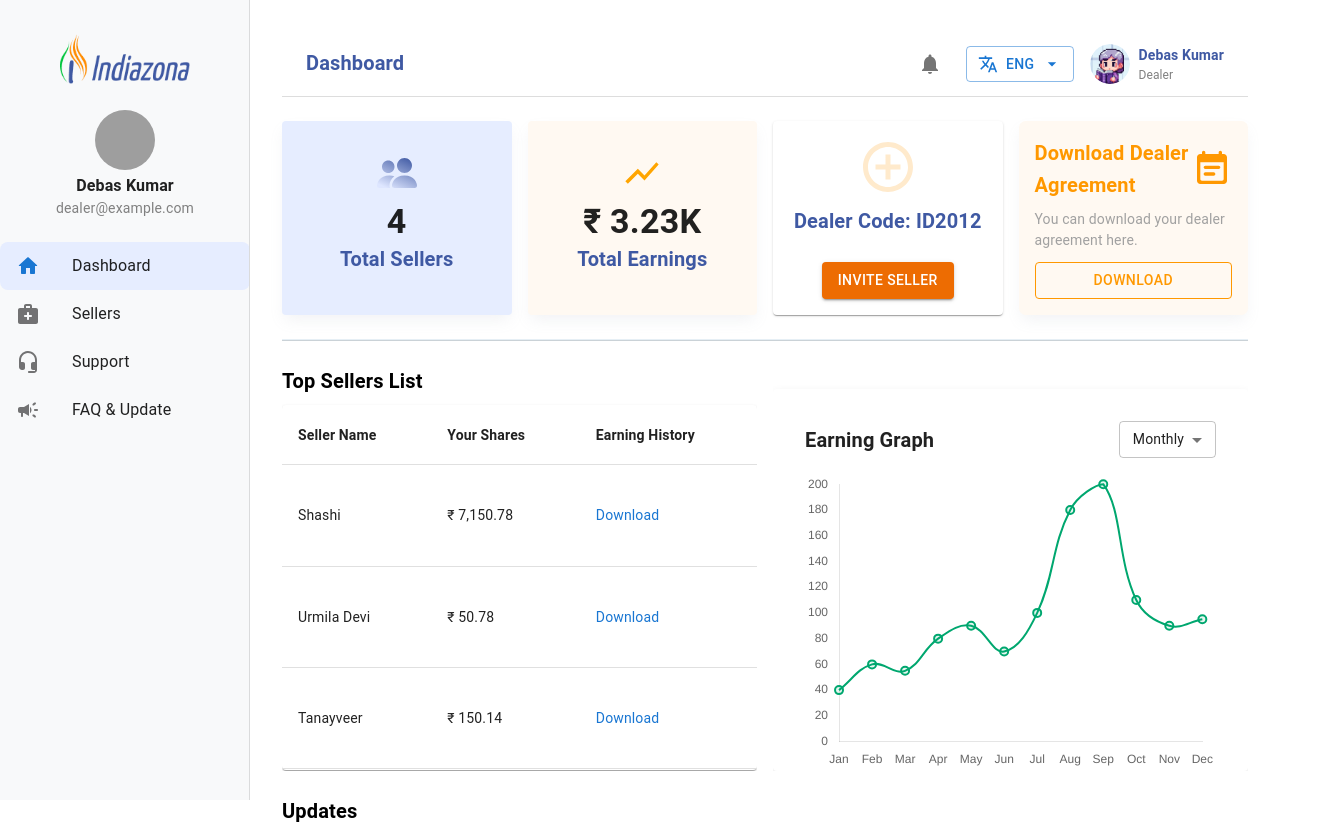
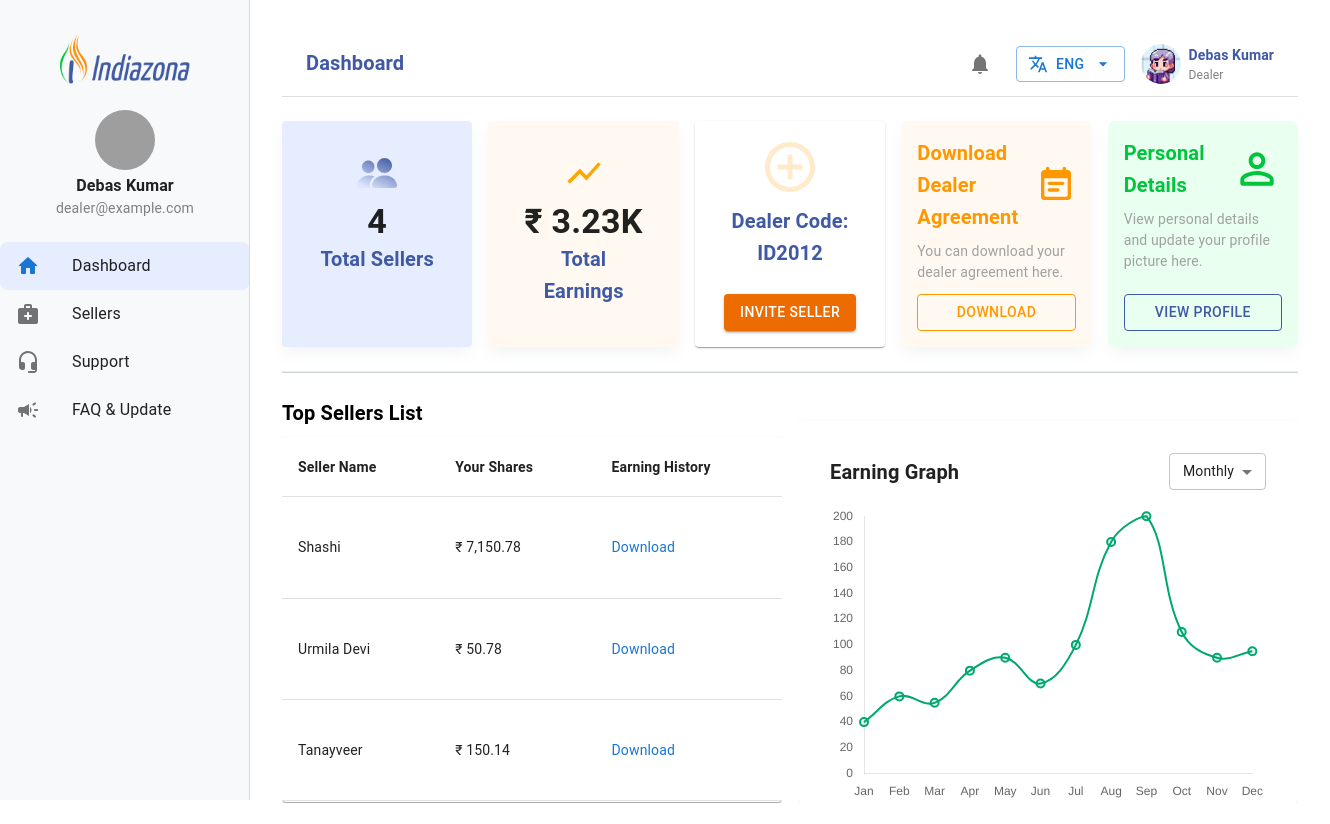
Before and after one commit to Siddharthi-2003/Dealer-Dashboard, a React (Create React App) app: page / in a window 1280 px wide. Shown: the top 824 px of the page, 1330 px wide, since content can reach past the window. Built offline with nearby package versions, Linux system fonts and the light colour scheme; grey boxes are pictures that could not be loaded.

Commit message:
Dashboard card

```diff
--- a/src/pages/Dashboard.jsx
+++ b/src/pages/Dashboard.jsx
@@ -16,8 +16,7 @@ import AddCircleOutlineIcon from "@mui/icons-material/AddCircleOutline";
 
 const Dashboard = () => {
   const theme = useTheme();
-  const isMobile = useMediaQuery(theme.breakpoints.down("sm"));
-  const isTablet = useMediaQuery(theme.breakpoints.between("sm", "md"));
+  const isMobile = useMediaQuery(theme.breakpoints.down("md"));
   const faqRef = useRef(null);
   const [openInvite, setOpenInvite] = useState(false);
 
@@ -28,22 +27,24 @@ const Dashboard = () => {
   };
 
   return (
-    <Box sx={{ display: "flex", bgcolor: "white", minHeight: "100vh", flexDirection: isMobile ? "column" : "row" }}>
+    <Box sx={{ display: "flex", bgcolor: "white", minHeight: "100vh" }}>
       <Sidebar scrollToFAQs={scrollToFAQs} />
 
       <Box sx={{ flexGrow: 1, p: isMobile ? 2 : 4 }}>
         <Header />
 
-        <Stack spacing={2} direction={isMobile ? "column" : isTablet ? "column" : "row"} mt={3}>
+        {/* Stats Section */}
+        <Stack spacing={2} direction={isMobile ? "column" : "row"} mt={3}>
           <EarningsCard title="Total Sellers" value="4" icon={<Logo />} bgcolor="#E6EDFF" />
           <EarningsCard title="Total Earnings" value="₹ 3.23K" icon={<ShowChartOutlinedIcon sx={{ width: 40, height: 40, color: "orange" }} />} bgcolor="#FFF9F2" />
 
+          {/* Dealer Code Card */}
           <Card
             sx={{
               flex: 1,
               textAlign: "center",
               alignItems: "center",
-              justifyContent: "center",
+    justifyContent: "center",
               p: 2,
               display: "flex",
               flexDirection: "column",
@@ -52,20 +53,31 @@ const Dashboard = () => {
               "&:hover": { border: "1px solid #00A533" }
             }}
           >
-            <AddCircleOutlineIcon sx={{ fontSize: 60, color: "#FFEACC", mb: 1 }} />
-            <Typography variant="h6" fontWeight={600} sx={{ color: "#3F59A3" }}>
+             <AddCircleOutlineIcon
+              sx={{
+                fontSize: 60,
+                color: "#FFEACC",
+                mb: 1,
+                alignContent:"centre"
+              }}
+            />
+            <Typography variant="h6" fontWeight={600} sx={{color:"#3F59A3"}}>
               Dealer Code: ID2012
             </Typography>
             <Button
               variant="contained"
               color="warning"
-              sx={{ mt: "auto", "&:hover": { backgroundColor: "#FFA726" } }}
+              sx={{
+                mt: "auto",
+                "&:hover": { backgroundColor: "#FFA726" }
+              }}
               onClick={() => setOpenInvite(true)}
             >
               Invite Seller
             </Button>
           </Card>
 
+          {/* Download Dealer Agreement Card - Updated */}
           <Card
             sx={{
               flex: 1,
@@ -92,18 +104,61 @@ const Dashboard = () => {
             </Typography>
             <Button
               variant="outlined"
-              sx={{ mt: "auto", color: "#FF9800", borderColor: "#FF9800", "&:hover": { borderColor: "#E68900", color: "#E68900" } }}
+              sx={{
+                mt: "auto",
+                color: "#FF9800",
+                borderColor: "#FF9800",
+                "&:hover": { borderColor: "#E68900", color: "#E68900" }
+              }}
             >
               Download
             </Button>
           </Card>
+
+          {/* Updated Personal Details Card */}
+          <Card
+            sx={{
+              flex: 1,
+              textAlign: "left",
+              p: 2,
+              display: "flex",
+              flexDirection: "column",
+              justifyContent: "space-between",
+              minHeight: "150px",
+              backgroundColor: "#E9FFF0",
+              boxShadow: "0px 7.39px 14.78px -2.46px rgba(145, 158, 171, 0.12)",
+              borderRadius: "6.5px",
+              "&:hover": { border: "1px solid #00A533" }
+            }}
+          >
+            <Box sx={{ display: "flex", justifyContent: "space-between", alignItems: "center" }}>
+              <Typography variant="h6" fontWeight={600} sx={{ color: "#00C53C", width: "300px", size: "16px" }}>
+                Personal Details
+              </Typography>
+              <PersonOutlineRoundedIcon sx={{ color: "#00C53C", fontSize: 50 }} />
+            </Box>
+            <Typography sx={{ fontSize: "14px", lineHeight: "21px", color: "#A1A1A1", mt: 1 }}>
+              View personal details and update your profile picture here.
+            </Typography>
+            <Button
+              variant="outlined"
+              sx={{
+                mt: "auto",
+                color: "#3F59A3",
+                borderColor: "#3F59A3",
+                "&:hover": { borderColor: "#1E3D8A", color: "#1E3D8A" }
+              }}
+            >
+              View Profile
+            </Button>
+          </Card>
         </Stack>
 
+        {/* Invite Seller Modal */}
         <Modal open={openInvite} onClose={() => setOpenInvite(false)}>
           <Paper
             sx={{
-              width: "90%",
-              maxWidth: "400px",
+              width: "400px",
               p: 3,
               position: "absolute",
               top: "50%",
```
